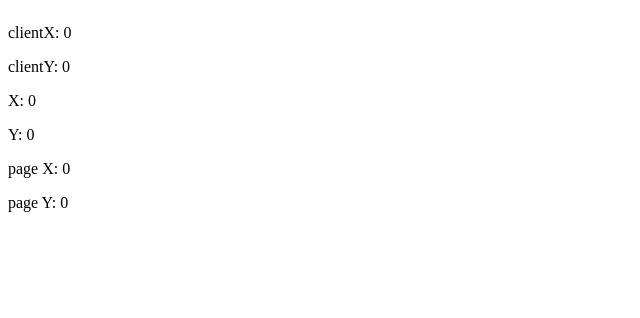
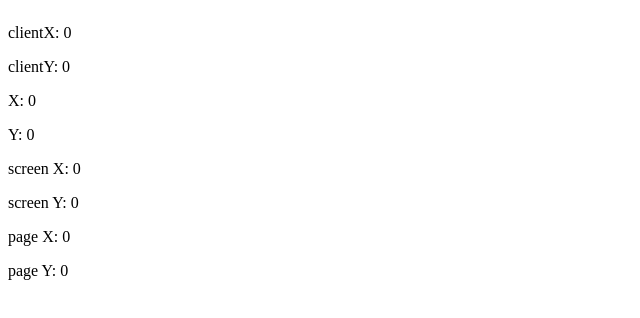
Before and after one commit to edademiray/simple-js-events, a plain HTML site: page mouse-move/index.html in a window 1280 px wide. Shown: the whole page, without its empty margins (0-640 px from the left). Drawn offline with Linux system fonts and the light colour scheme.

Commit message:
Update index.html

```diff
--- a/mouse-move/index.html
+++ b/mouse-move/index.html
@@ -14,6 +14,8 @@
 <div class="y-info"><p>clientY: <span>0</span></p></div>
 <div class="x-i"><p>X: <span>0</span></p></div>
 <div class="y-i"><p>Y: <span>0</span></p></div>
+<div class="screenX"><p>screen X: <span>0</span></p></div>
+<div class="screenY"><p>screen Y: <span>0</span></p></div>
 
 <div class="pageX"><p>page X: <span>0</span></p></div>
 <div class="pageY"><p>page Y: <span>0</span></p></div>
```
